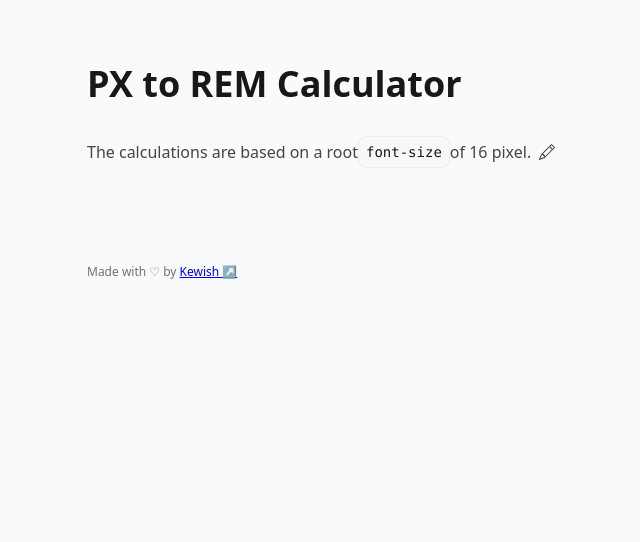
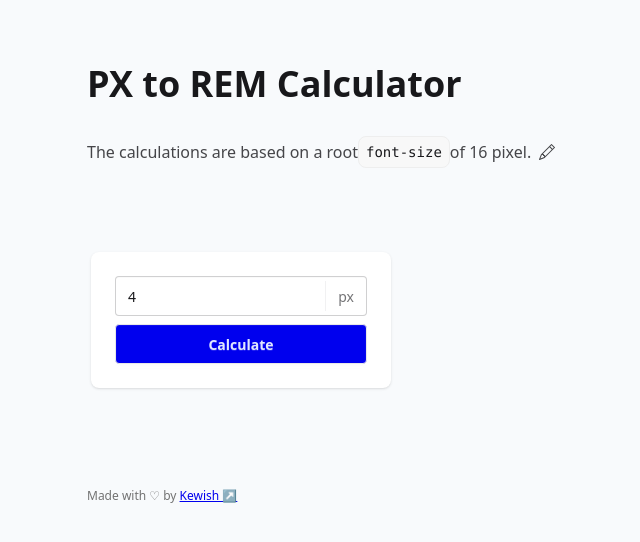
Before and after one commit to kewishfagoe/px-to-rem-calculator, a Vue app: page / in a window 1280 px wide. Shown: the top 542 px of the page, without its empty margins (135-775 px from the left). Built offline with nearby package versions, Linux system fonts and the light colour scheme.

Commit message:
Added PxToRem component

```diff
--- a/src/App.vue
+++ b/src/App.vue
@@ -4,6 +4,7 @@ import { ref, onMounted } from 'vue'
 import Heading from './components/Heading.vue';
 import Footer from './components/Footer.vue';
 import SetRootFontSizeModal from './components/SetRootFontSizeModal.vue';
+import PxToRem from './components/PxToRem.vue';
 
 const rootFontSize = ref<number>(16)
 
@@ -45,7 +46,8 @@ onMounted(() => {
 </script>
 
 <template>
-    <main class="prose">
+    <main>
+        <div class="prose">
             <Heading message="PX to REM Calculator" />
             <p class="flex items-center">
                 The calculations are based on a root <code>font-size</code> of {{ rootFontSize }} pixel.
@@ -55,6 +57,10 @@ onMounted(() => {
                     </svg>
                 </span>
             </p>
+        </div>
+        <div class="flex flex-wrap mt-20">
+            <PxToRem :root-font-size="rootFontSize" />
+        </div>
         <Footer />
         <SetRootFontSizeModal ref="modalRef" :root-font-size="rootFontSize" @update-root-font-size="updateRootFontSize" />
     </main>
--- /dev/null
+++ b/src/components/PxToRem.vue
@@ -0,0 +1,114 @@
+<script setup lang="ts">
+import { ref } from 'vue'
+
+const props = defineProps<{
+    rootFontSize: number
+}>()
+
+const pixelValue = ref<number>(4)
+const result = ref<number>(0)
+
+const showSuccess = ref<boolean>(false)
+const showError = ref<boolean>(false)
+function calculateRemValue() {
+    if (pixelValue.value <= 0 || pixelValue.value >= 1000000 || !Number.isInteger(pixelValue.value)) {
+        showError.value = true
+        setTimeout(() => {
+            showError.value = false
+        }, 3000)
+        return
+    }
+
+    result.value = parseFloat((pixelValue.value / props.rootFontSize).toFixed(4))
+    showSuccess.value = true
+}
+
+const showCopiedMsg = ref<boolean>(false)
+function copyResultToClipboard() {
+    navigator.clipboard.writeText(`${result.value}rem`)
+    showCopiedMsg.value = true
+
+    setTimeout(() => {
+        showCopiedMsg.value = false
+    }, 3000)
+}
+</script>
+
+<template>
+    <div class="card bg-white min-w-75 max-w-90 shadow-sm m-1">
+        <div class="card-body">
+            <label class="input join-item">
+                <input
+                    type="number"
+                    min="1"
+                    max="999999"
+                    placeholder="Enter pixel value..."
+                    v-model="pixelValue"
+                    @keyup.enter="calculateRemValue"
+                    class="[appearance:textfield] [&::-webkit-outer-spin-button]:appearance-none [&::-webkit-inner-spin-button]:appearance-none"
+                />
+                <span class="label">px</span>
+            </label>
+            <div class="card-actions">
+                <button
+                    class="btn bg-brand hover:bg-brand-hover text-primary-content w-full"
+                    @click="calculateRemValue"
+                >
+                    Calculate
+                </button>
+            </div>
+            <Transition name="fade">
+                <div class="mt-4" v-if="showSuccess">
+                    <div class="stat bg-background shadow-sm">
+                        <div class="stat-title">Result</div>
+                        <div class="stat-value text-xl sm:text-3xl">{{ result }} rem</div>
+                        <div class="stat-actions flex justify-end">
+                            <button
+                                class="btn btn-neutral btn-sm"
+                                @click="copyResultToClipboard"
+                            >
+                                <span>Copy</span>
+                                <svg xmlns="http://www.w3.org/2000/svg" width="16" height="16" fill="currentColor" class="bi bi-copy" viewBox="0 0 16 16">
+                                    <path fill-rule="evenodd" d="M4 2a2 2 0 0 1 2-2h8a2 2 0 0 1 2 2v8a2 2 0 0 1-2 2H6a2 2 0 0 1-2-2zm2-1a1 1 0 0 0-1 1v8a1 1 0 0 0 1 1h8a1 1 0 0 0 1-1V2a1 1 0 0 0-1-1zM2 5a1 1 0 0 0-1 1v8a1 1 0 0 0 1 1h8a1 1 0 0 0 1-1v-1h1v1a2 2 0 0 1-2 2H2a2 2 0 0 1-2-2V6a2 2 0 0 1 2-2h1v1z"/>
+                                </svg>
+                            </button>
+                        </div>
+                    </div>
+                </div>
+            </Transition>
+        </div>
+    </div>
+
+    <Transition name="fade">
+        <div v-if="showCopiedMsg" class="toast">
+            <div class="alert alert-success">
+                <svg xmlns="http://www.w3.org/2000/svg" class="h-6 w-6 shrink-0 stroke-current" fill="none" viewBox="0 0 24 24">
+                    <path stroke-linecap="round" stroke-linejoin="round" stroke-width="2" d="M9 12l2 2 4-4m6 2a9 9 0 11-18 0 9 9 0 0118 0z" />
+                </svg>
+                <span>Result copied to clipboard!</span>
+            </div>
+        </div>
+    </Transition>
+    <Transition name="fade">
+        <div v-if="showError" class="toast">
+            <div class="alert alert-error">
+                <svg xmlns="http://www.w3.org/2000/svg" class="h-6 w-6 shrink-0 stroke-current" fill="none" viewBox="0 0 24 24">
+                    <path stroke-linecap="round" stroke-linejoin="round" stroke-width="2" d="M10 14l2-2m0 0l2-2m-2 2l-2-2m2 2l2 2m7-2a9 9 0 11-18 0 9 9 0 0118 0z" />
+                </svg>
+                <span>Please enter a pixel value that is a valid whole number larger than 0.</span>
+            </div>
+        </div>
+    </Transition>
+</template>
+
+<style scoped>
+.fade-enter-active,
+.fade-leave-active {
+    transition: opacity 0.5s ease;
+}
+
+.fade-enter-from,
+.fade-leave-to {
+    opacity: 0;
+}
+</style>
```
Lines whose indentation alone changed are shown as unchanged.
